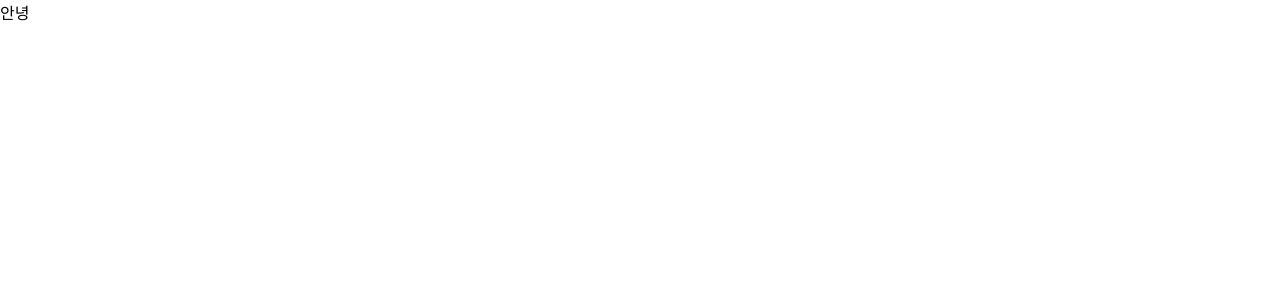
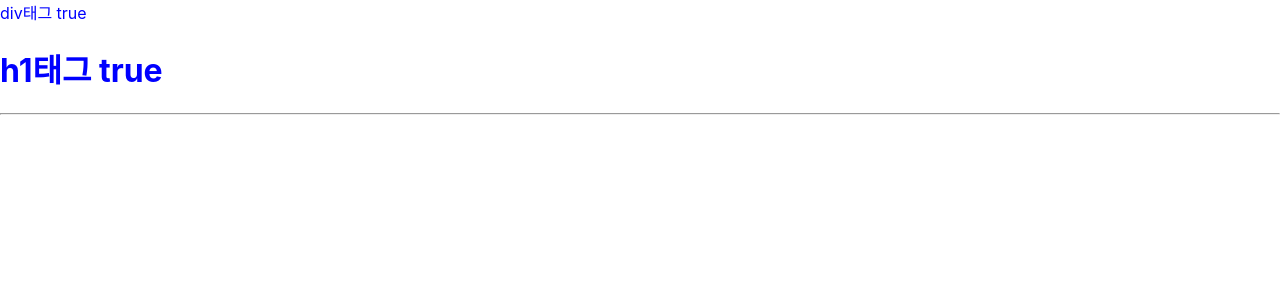
Before and after one commit to 94shinshinhy/my-app, a React (Create React App) app: page / in a window 1280 px wide. Shown: the top 300 px of the page. Built offline with nearby package versions, Linux system fonts and the light colour scheme.

Commit message:
기본문법

```diff
--- a/src/App.css
+++ b/src/App.css
@@ -1,3 +1,7 @@
+.box-style {
+  color: blue;
+}
+
 .App {
   text-align: center;
 }
--- a/src/App.js
+++ b/src/App.js
@@ -5,8 +5,34 @@ import './App.css';
 // 1. 실행과정(index.html) - SPA
 // 2. JSX 문법
 // 3. 바벨(자바스크립트 ES5 -> ES6 변환시켜줌)
+
+// (1) return시에 하나의 Dom만 리턴할 수 있음
+// (2) 변수 선언은 let 혹은 const로만 해야함
+// (3) if 사용 불가능 -> 삼항연산자 사용
+// (4) 조건부 렌더링(조건 && 값 true)일 때만
+// (5) css디자인
+//     - 내부에 적는 방법
+//     - 외부 파일에 적는 방법
+//     - 라이브러리 사용
+
+let a = 10;
+const b = 20; // 상수
+
 function App() {
-  return <div>안녕</div>;
+  let c;
+  console.log(1, c);
+
+  const mystyle = {
+    color: 'blue',
+  };
+
+  return (
+    <div>
+      <div style={mystyle}>div태그 {a === 10 ? 'true' : 'false'}</div>
+      <h1 className="box-style">h1태그 {b === 20 && 'true'}</h1>
+      <hr />
+    </div>
+  );
 }
 
 export default App;
```
